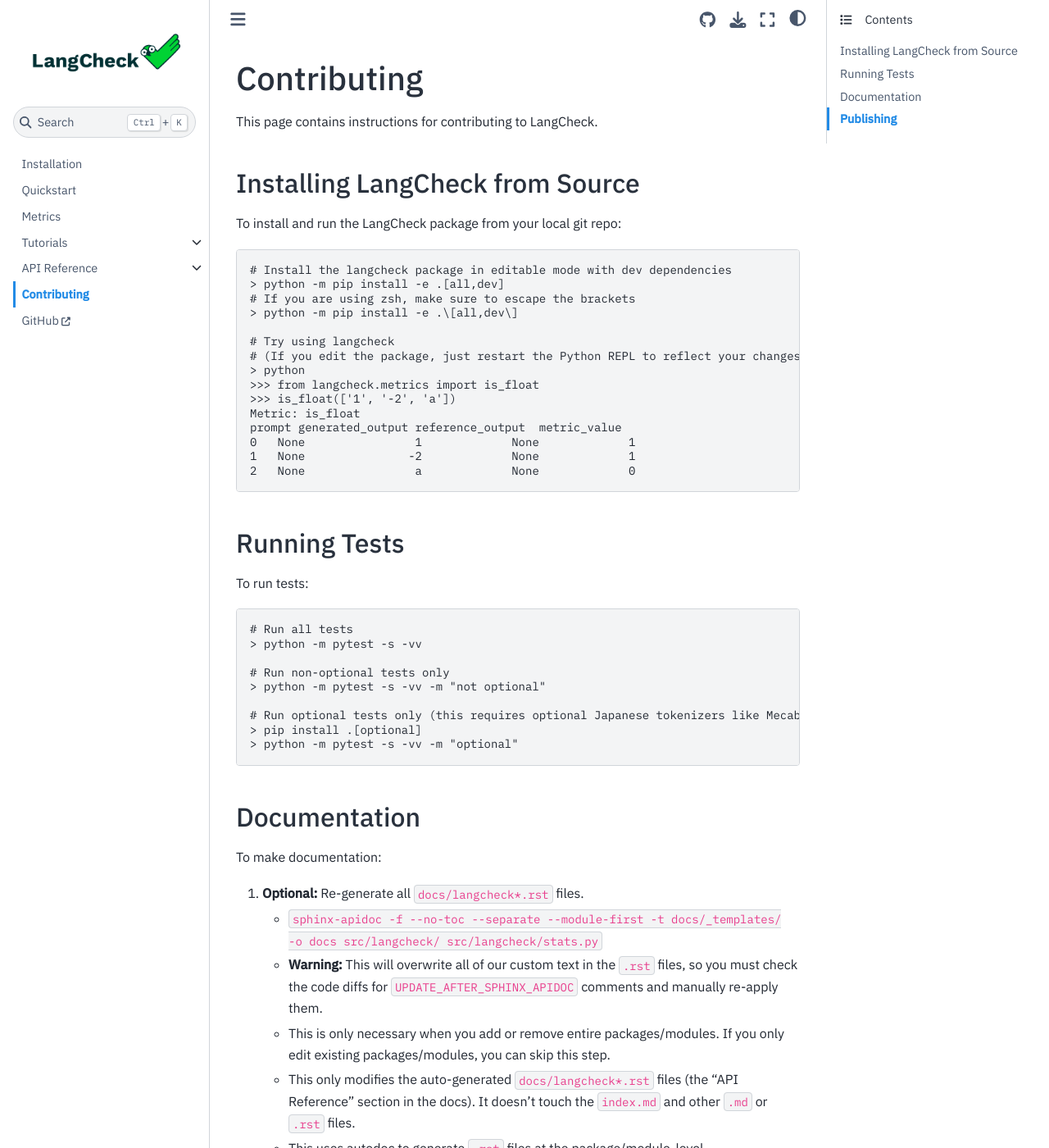
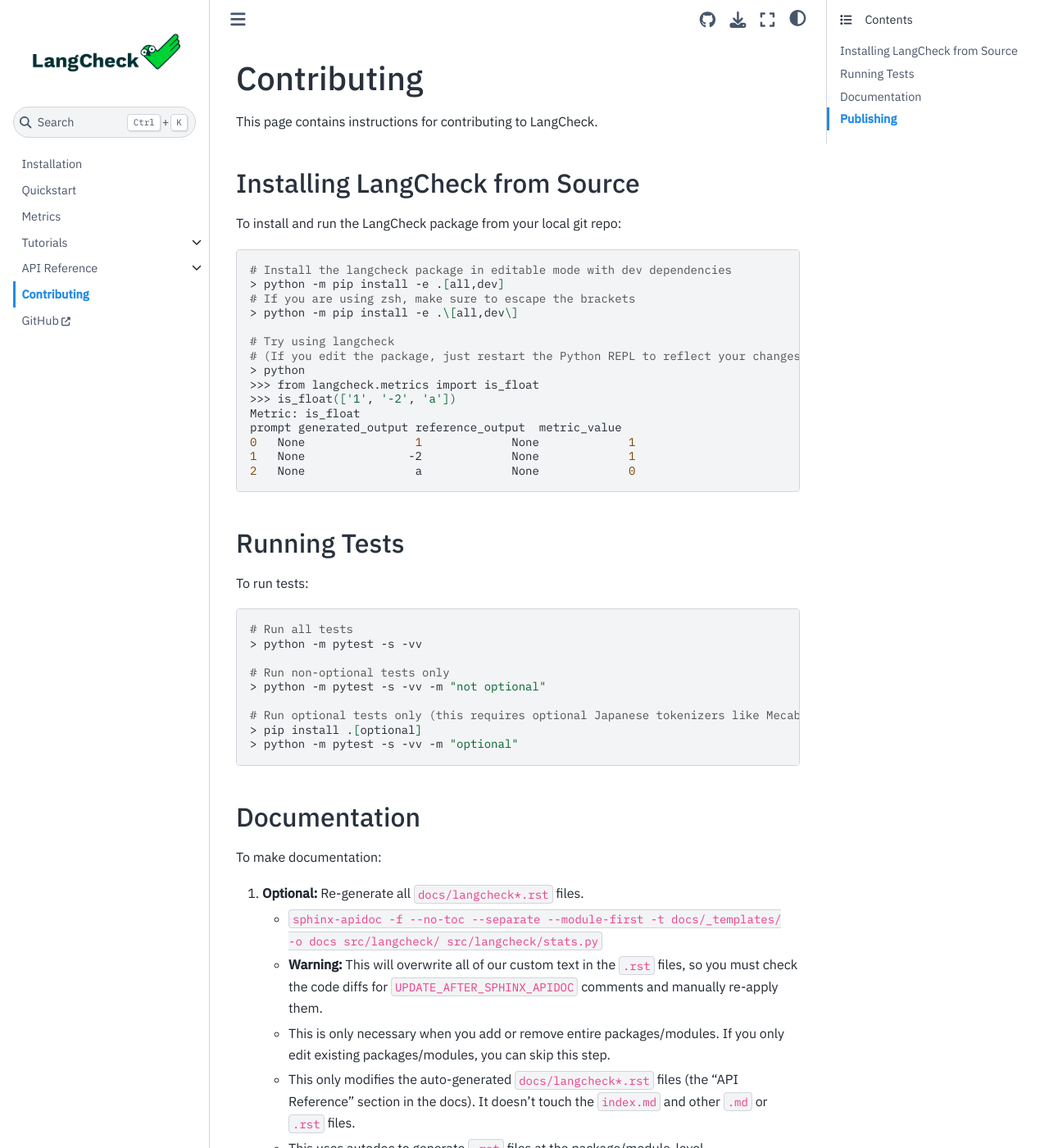
Before and after one commit to citadel-ai/langcheck, a Sphinx documentation site: the page built from docs/contributing.md, in a window 1280 px wide and 1400 px high. Shown: the whole window at 82% size. Built offline with Sphinx 7.4.7 and the Sphinx Book theme 1.1.4, drawn with Linux system fonts in a browser that asks for light colours; some of the changed text lies outside the part shown.

Commit message:
Bash highlighting

````diff
--- a/docs/contributing.md
+++ b/docs/contributing.md
@@ -6,7 +6,7 @@
 
 To install and run the LangCheck package from your local git repo:
 
-```text
+```bash
 # Install the langcheck package in editable mode with dev dependencies
 > python -m pip install -e .[all,dev]
 # If you are using zsh, make sure to escape the brackets
@@ -28,7 +28,7 @@
 
 To run tests:
 
-```text
+```bash
 # Run all tests
 > python -m pytest -s -vv
 
@@ -70,7 +70,7 @@
 
 3. Build the package
 
-```text
+```bash
 > python -m pip install build twine
 > python -m build
 > twine check dist/*
@@ -78,7 +78,7 @@
 
 4. Publish to PyPi
 
-```text
+```bash
 # Follow auth token instructions at https://pypi.org/manage/account/token/
 
 # TestPyPi
````
Also changed, not shown: docs/installation.md (+1 -1 lines).
